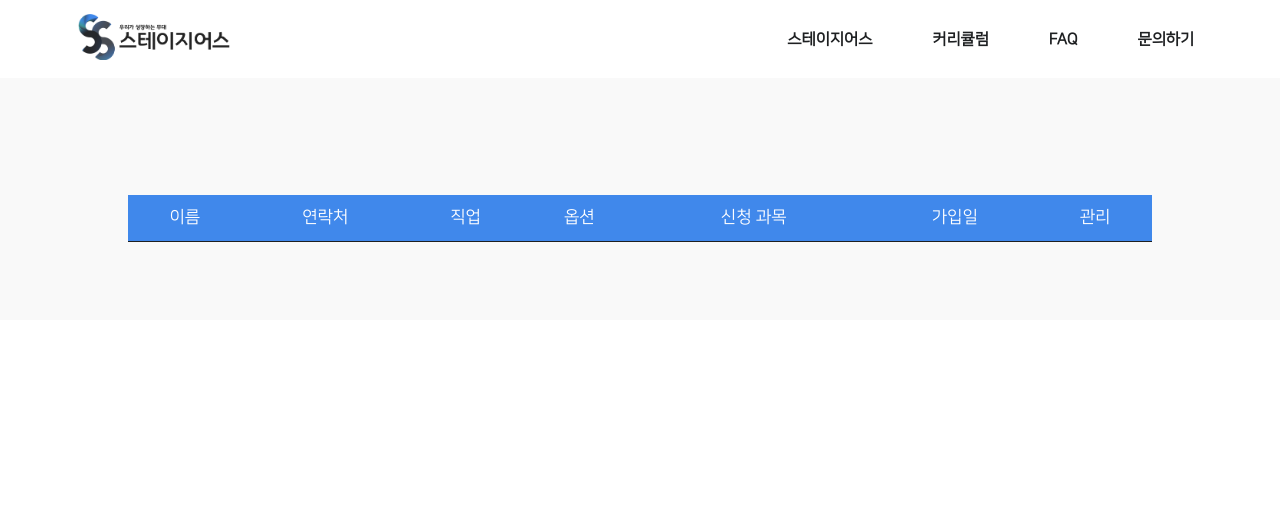
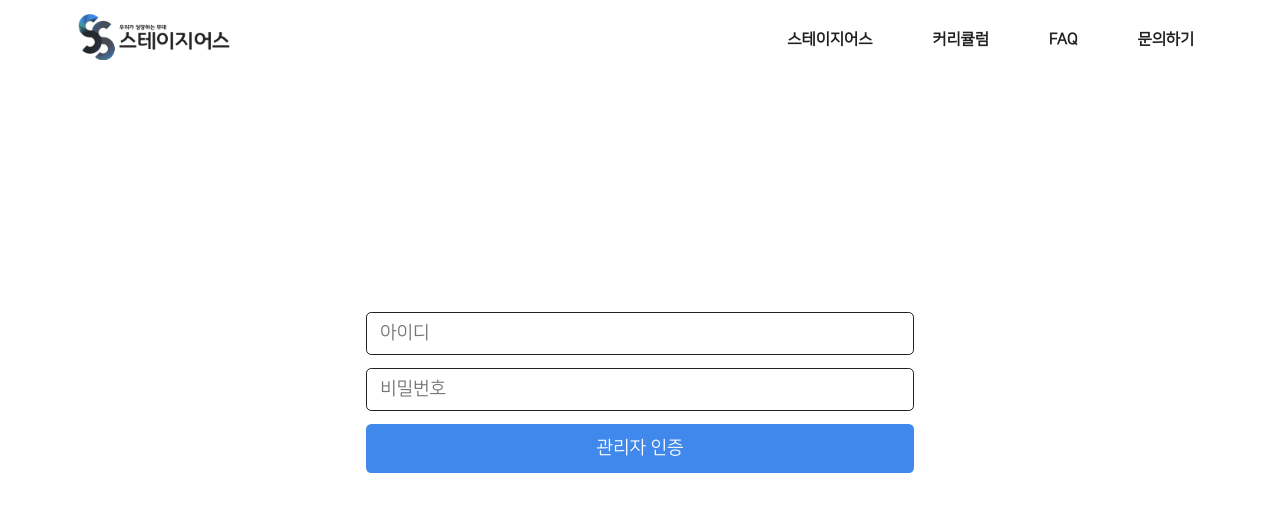
Before and after one commit to Stageus/stageus-website, a website: page public/management.html in a window 1280 px wide. Drawn offline with Linux system fonts and the light colour scheme; no server answers.

Commit message:
Add auth process on management page.

```diff
--- a/public/css/management.css
+++ b/public/css/management.css
@@ -1,5 +1,50 @@
+main {
+    display: none;
+}
+
 section {
     background-color: #f9f9f9;
+}
+
+#auth_box {
+    width: fit-content;
+    margin-top: 18rem;
+    margin-left: auto;
+    margin-right: auto;
+}
+
+.auth_input {
+    display: block;
+    width: 40rem;
+    height: 3rem;
+    padding-left: 1rem;
+    padding-right: 1rem;
+    font-size: 1.4rem;
+    font-family: NanumSquare;
+    font-weight: 400;
+    color: #1E2022;
+    border: 1px solid #1E2022;
+    border-radius: 0.4rem;
+}
+.auth_input + .auth_input {
+    margin-top: 1rem;
+}
+
+.auth_button {
+    display: block;
+    width: 42.16rem;
+    height: 3.8rem;
+    margin-top: 1rem;
+    font-size: 1.4rem;
+    font-family: NanumSquare;
+    font-weight: 400;
+    color: white;
+    background-color: #4088eb;
+    border: none;
+    border-radius: 0.4rem;
+}
+.auth_button {
+    cursor: pointer;
 }
 
 #membem_list {
--- a/public/management.html
+++ b/public/management.html
@@ -91,8 +91,14 @@
         <input id="nav_menu_button" type="button" onclick="menuOpenEvent()">
     </nav>
 
+    <div id="auth_box">
+        <input id="auth_id_input" class="auth_input" type="text" placeholder="아이디">
+        <input id="auth_pw_input" class="auth_input" type="text" placeholder="비밀번호">
+        <input class="auth_button" type="button" value="관리자 인증" onclick="getAuth()">
+    </div>
+
     <!-- main -->
-    <main>
+    <main id="auth_contents">
 
         <!-- section refund -->
         <section class="contents">
@@ -114,4 +120,36 @@
     <script src="js/navEvent.js"></script>
     <script src="js/initData.js"></script>
 
+    <script>
+        const getAuth = () => {
+            const idValue = document.getElementById("auth_id_input").value;
+            const pwValue = document.getElementById("auth_pw_input").value;
+
+            fetch("/auth", {
+                method: "POST",
+                headers: {
+                    "Content-Type": "application/json",
+                },
+                body: JSON.stringify ({
+                    "idValue": idValue,
+                    "pwValue": pwValue,
+                })
+            })
+            .then ((response) => response.json())
+            .then ((result) => {
+
+                if (result.success) {
+                    document.getElementById("auth_contents").style.display = "block";
+                    document.getElementById("auth_box").style.display = "none";
+                }
+                else if (!result.success) {
+                    alert("계정 정보 오류");
+                }
+            })
+            .catch((error) => {   // 통신에 실패 했을 때
+                alert("서버에 문제가 있습니다.\n관리자에게 문의해주세요.");
+            });
+        }
+    </script>
+
 </body>
--- a/server.js
+++ b/server.js
@@ -73,7 +73,7 @@ app.get('/guide', (req, res) => {
     res.sendFile(path.join(__dirname, 'public/guide.html'));
 });
 
-// 신청서 관련 API
+// 신청서 API
 const register = require('./router/register');
 app.use('/register', register);
 
@@ -86,6 +86,10 @@ app.get('/7265676973746572', (req, res) => {
 app.get('/6d656d6265724c697374', (req, res) => {
     res.sendFile(path.join(__dirname, 'public/management.html'));
 });
+
+// 관리자 인증 API
+const auth = require("./router/auth");
+app.use('/auth', auth);
 
 // header-footer template
 app.get('/testTemplate', (req, res) => {
```
Also changed, not shown: index.html (+2 -2 lines), router/auth.js (added, +28 -0 lines).
